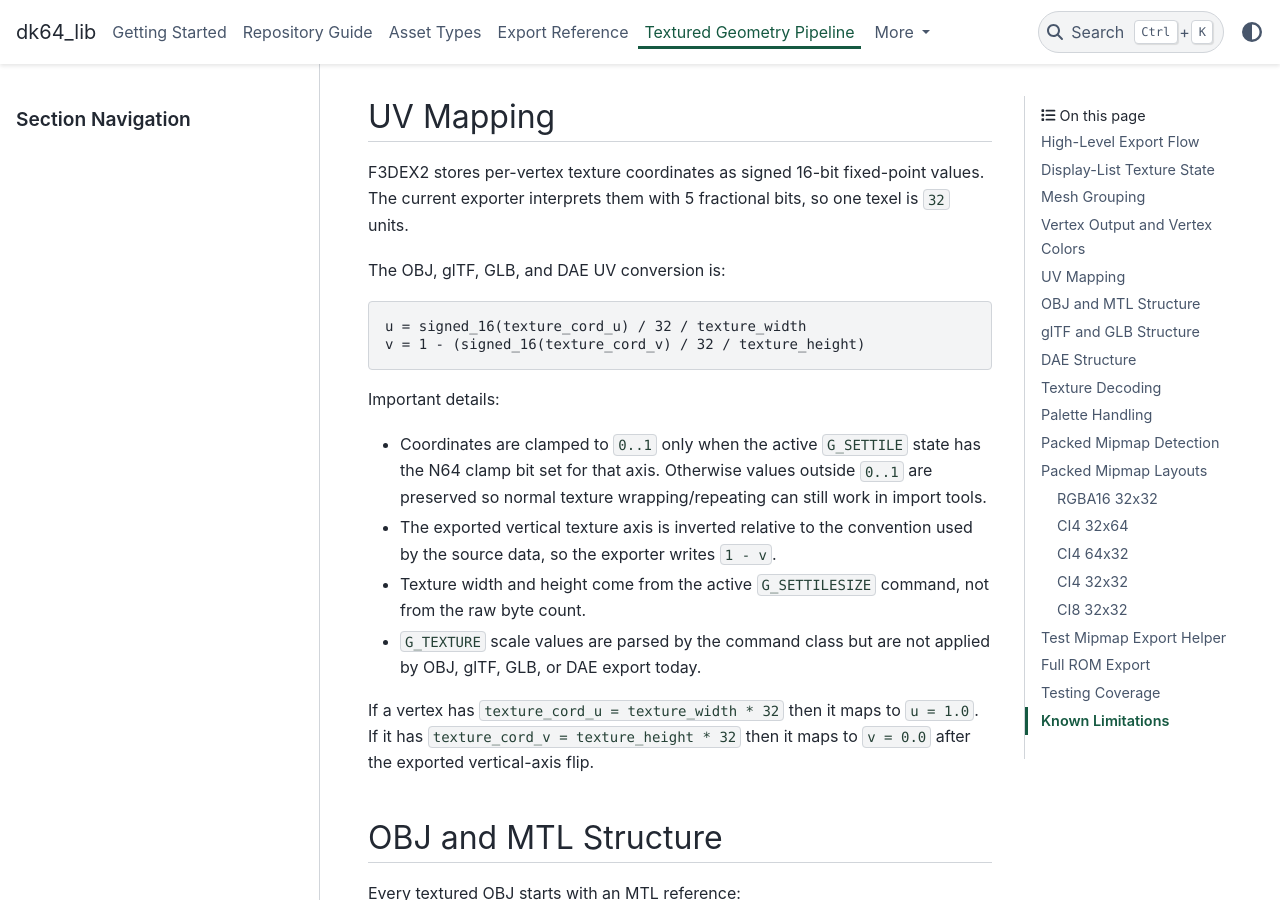
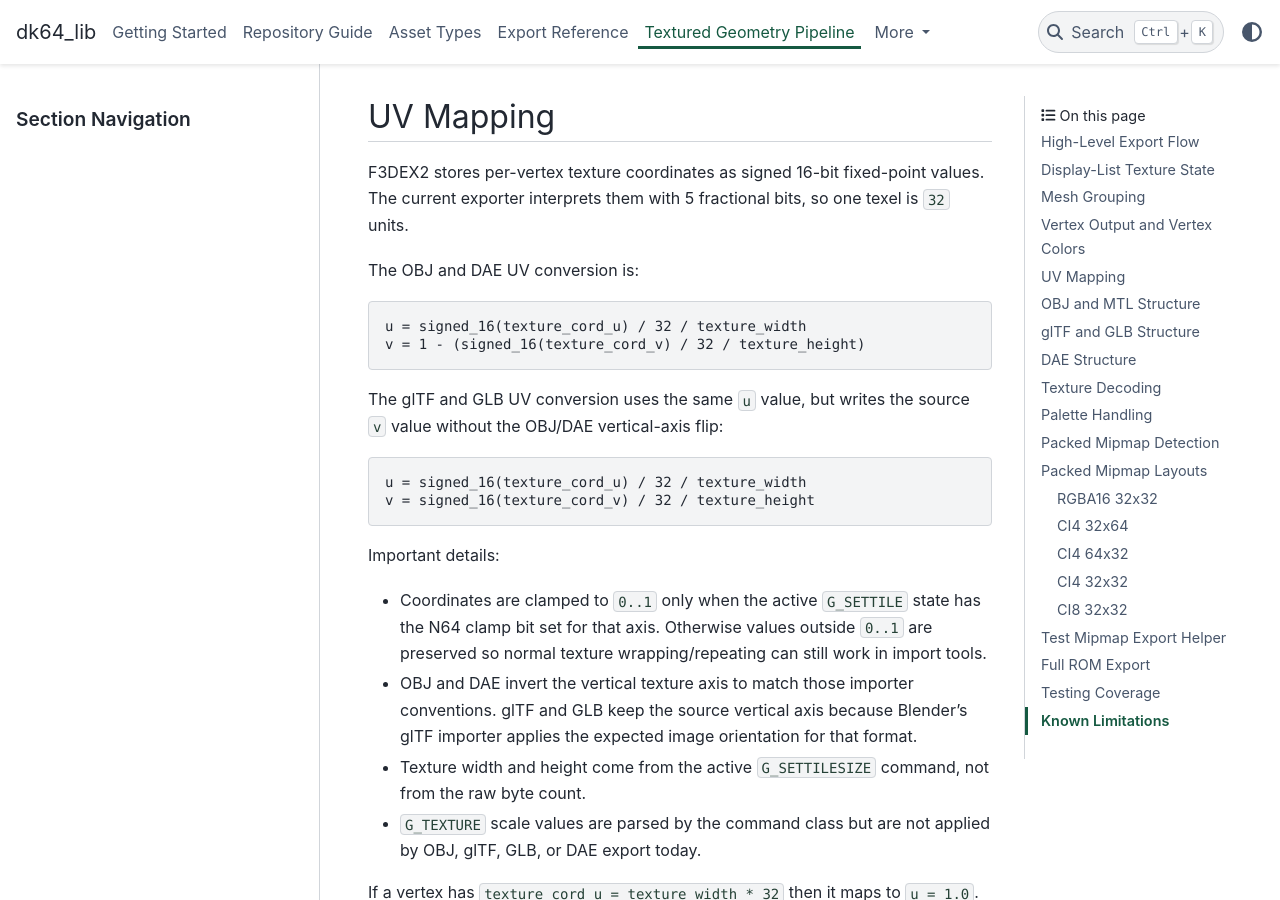
Before and after one commit to ThomasJRyan/dk64_lib, a Sphinx documentation site: the page built from docs/textured-geometry.rst, in a window 1280 px wide and 900 px high, scrolled down 4669 px. Built offline with Sphinx 7.4.7 and the PyData theme 0.15.4, drawn with Linux system fonts in a browser that asks for light colours.

Commit message:
Fix glTF texture orientation

```diff
--- a/docs/textured-geometry.rst
+++ b/docs/textured-geometry.rst
@@ -211,12 +211,20 @@ F3DEX2 stores per-vertex texture coordinates as signed 16-bit fixed-point
 values. The current exporter interprets them with 5 fractional bits, so one
 texel is ``32`` units.
 
-The OBJ, glTF, GLB, and DAE UV conversion is:
+The OBJ and DAE UV conversion is:
 
 .. code-block:: text
 
    u = signed_16(texture_cord_u) / 32 / texture_width
    v = 1 - (signed_16(texture_cord_v) / 32 / texture_height)
+
+The glTF and GLB UV conversion uses the same ``u`` value, but writes the source
+``v`` value without the OBJ/DAE vertical-axis flip:
+
+.. code-block:: text
+
+   u = signed_16(texture_cord_u) / 32 / texture_width
+   v = signed_16(texture_cord_v) / 32 / texture_height
 
 Important details:
 
@@ -224,8 +232,9 @@ Important details:
   has the N64 clamp bit set for that axis. Otherwise values outside ``0..1``
   are preserved so normal texture wrapping/repeating can still work in import
   tools.
-* The exported vertical texture axis is inverted relative to the convention
-  used by the source data, so the exporter writes ``1 - v``.
+* OBJ and DAE invert the vertical texture axis to match those importer
+  conventions. glTF and GLB keep the source vertical axis because Blender's
+  glTF importer applies the expected image orientation for that format.
 * Texture width and height come from the active ``G_SETTILESIZE`` command, not
   from the raw byte count.
 * ``G_TEXTURE`` scale values are parsed by the command class but are not applied
```
Also changed, not shown: 2 other files.
